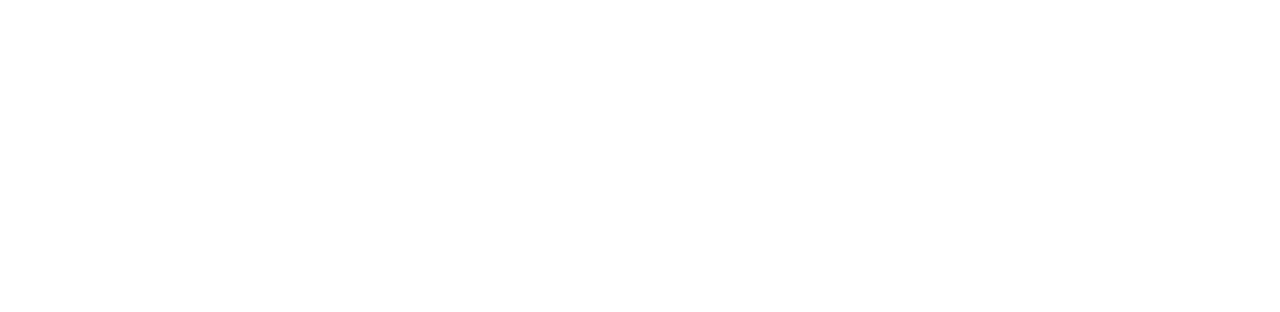
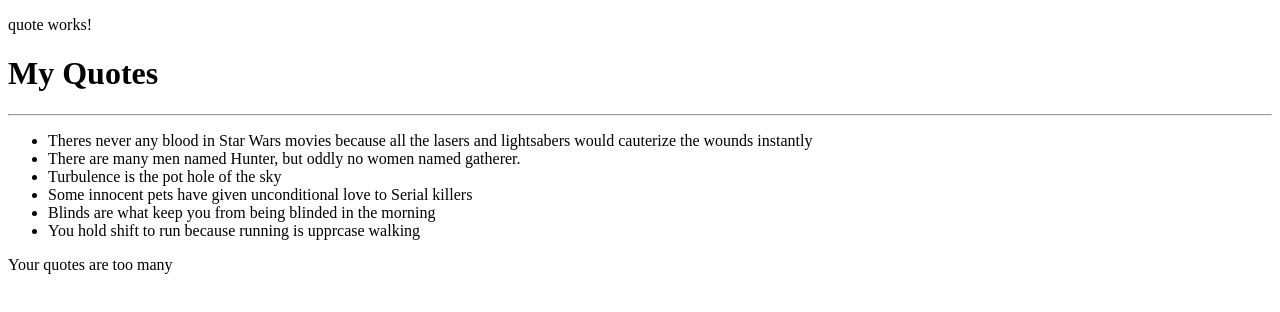
Before and after one commit to Trinityrace/ang-quotes, an Angular app: page / in a window 1280 px wide. Shown: the top 312 px of the page. Built offline with nearby package versions, Linux system fonts and the light colour scheme.

Commit message:
qoute class detail, component update,directive inserts, property binding

```diff
--- a/src/app/app.component.html
+++ b/src/app/app.component.html
@@ -1,5 +1,26 @@
 
-<style>
+<app-quote></app-quote>
+
+
+
+
+<!--
+<div>
+  <h1>My Quotes</h1>
+  <ul>My quote for today is
+    <li *ngFor ='let quote of quotes'>{{ quote.name }}</li>
+  </ul>
+  <p *ngIf='quotes.length>4'>Your quotes are too many
+
+  </p>
+
+</div> -->
+
+
+
+
+
+<!-- <style>
   :host {
     font-family: -apple-system, BlinkMacSystemFont, "Segoe UI", Roboto, Helvetica, Arial, sans-serif, "Apple Color Emoji", "Segoe UI Emoji", "Segoe UI Symbol";
     font-size: 14px;
@@ -38,7 +59,7 @@
 
   .toolbar img {
     margin: 0 16px;
-  }
+  } -->
 
 
 <router-outlet></router-outlet>
--- a/src/app/app.component.ts
+++ b/src/app/app.component.ts
@@ -1,4 +1,5 @@
 import { Component } from '@angular/core';
+import { Quote } from './quote'
 
 @Component({
   selector: 'app-root',
@@ -6,5 +7,7 @@ import { Component } from '@angular/core';
   styleUrls: ['./app.component.css']
 })
 export class AppComponent {
-  title = 'Quotes';
+  // constructor(){
+
+
 }
--- a/src/app/app.module.ts
+++ b/src/app/app.module.ts
@@ -3,10 +3,12 @@ import { NgModule } from '@angular/core';
 
 import { AppRoutingModule } from './app-routing.module';
 import { AppComponent } from './app.component';
+import { QuoteComponent } from './quote/quote.component';
 
 @NgModule({
   declarations: [
-    AppComponent
+    AppComponent,
+    QuoteComponent
   ],
   imports: [
     BrowserModule,
--- /dev/null
+++ b/src/app/quote.ts
@@ -0,0 +1,5 @@
+export class Quote {
+  id:number;
+  name:string;
+  details: string;
+}
--- /dev/null
+++ b/src/app/quote/quote.component.html
@@ -0,0 +1,12 @@
+<p>quote works!</p>
+
+<div>
+  <h1>My Quotes</h1>
+  <hr>
+  <ul>
+    <li *ngFor ='let quote of quotes'>
+      {{quote.name}}
+    </li>
+  </ul>
+  <p *ngIf='quotes.length>4'>Your quotes are too many
+</div>
--- /dev/null
+++ b/src/app/quote/quote.component.ts
@@ -0,0 +1,26 @@
+import { Component, OnInit } from '@angular/core';
+import { Quote } from '../quote';
+
+@Component({
+  selector: 'app-quote',
+  templateUrl: './quote.component.html',
+  styleUrls: ['./quote.component.css']
+})
+export class QuoteComponent implements OnInit {
+
+  quotes:Quote[] =[
+    {id:1, name:'Theres never any blood in Star Wars movies because all the lasers and lightsabers would cauterize the wounds instantly',details:'By MoonWlker'},
+    {id:2, name:'There are many men named Hunter, but oddly no women named gatherer.',details:'By Trinity'},
+    {id:3, name:'Turbulence is the pot hole of the sky ',details:'By Trinity'},
+    {id:4, name:'Some innocent pets have given unconditional love to Serial killers', details:'By Chun Li'},
+    {id:5, name:'Blinds are what keep you from being blinded in the morning',details:'By Myself'},
+    {id:6, name:'You hold shift to run because running is upprcase walking',details:'By VidGamer'}
+  ];
+
+    constructor(){}
+
+
+  ngOnInit() {
+  }
+
+}
```
Also changed, not shown: src/app/quote/quote.component.css (added), 2 other files (tests, documents, lock files or other folders).
